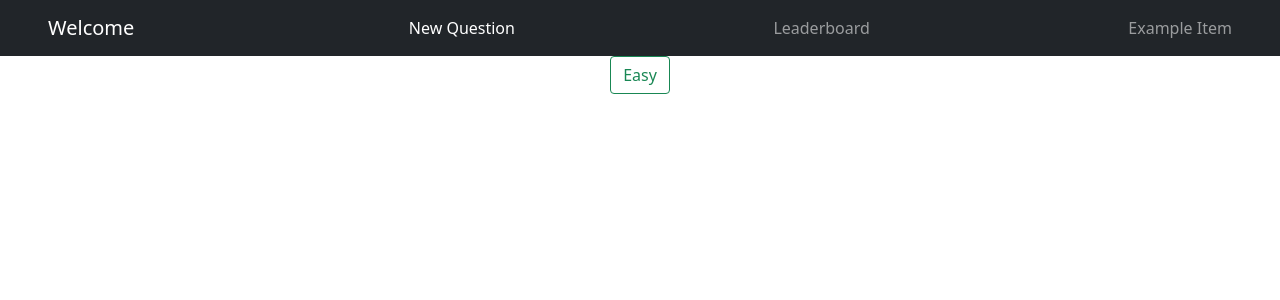
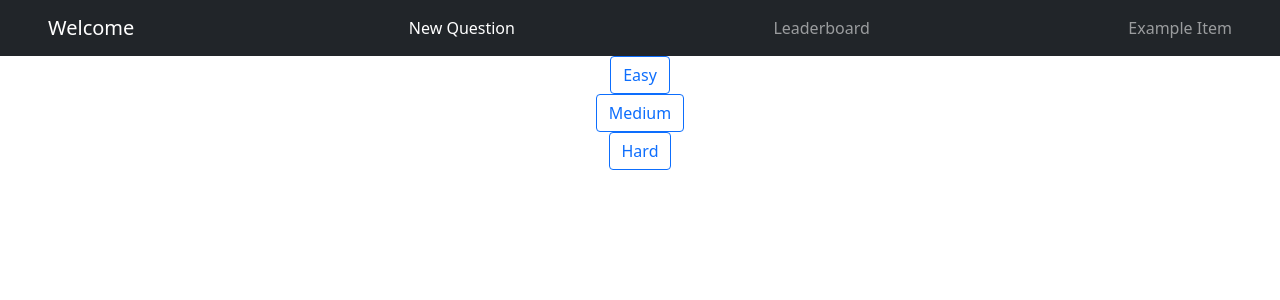
Before and after one commit to CGreenup/Project2-Trivia-Bird-Frontend, a React (Create React App) app: page /game in a window 1280 px wide. Shown: the top 300 px of the page. Built offline with nearby package versions, Linux system fonts and the light colour scheme.

Commit message:
added a mapping for buttons for each difficulty

```diff
--- a/src/components/DifficultySelector.tsx
+++ b/src/components/DifficultySelector.tsx
@@ -7,8 +7,14 @@ const DifficultySelector:React.FC<unknown> = () => {
     const difficulties:string[] = ["Easy", "Medium", "Hard"];
 
     return(<div>
-        <DifficultyButton difficulty='Easy' bootstrapColor='success' onClick = {() => {getQuestion('Hard')}}></DifficultyButton>
+        {mapButtons(difficulties)}
     </div>)
 }
 
+const mapButtons = (difficulties: string[]) => (
+    difficulties.map((difficultySetting: string) => (
+        <DifficultyButton key={difficultySetting} difficulty={difficultySetting} bootstrapColor="primary" onClick = {() => getQuestion(difficultySetting)} />
+    ))
+)
+
 export default DifficultySelector
--- a/src/models/question.ts
+++ b/src/models/question.ts
@@ -4,6 +4,6 @@ export class question {
         public difficulty:string,
         public question: string,
         public correctAnswer: string,
-        public incorrectAnswers: string)
+        public answers: Array<string>)
         {}
 }
--- a/src/router/AppRoutes.tsx
+++ b/src/router/AppRoutes.tsx
@@ -25,17 +25,16 @@ const AppRoutes:React.FC<unknown> = (props) =>{
                 </div>
             )}}/>
 
-            <Route path = '/game' render = { () => {return <DifficultyButton
+            <Route path = '/game' component={DifficultySelector}/>
+
+            <Route path = '/leaderboard' component={LeaderBoard}/>
+
+            <Route path = '/example' render = { () => {return <DifficultyButton
                     difficulty='Easy'
                     bootstrapColor="success"
                     onClick = {() => {console.log("button clicked")}}
-                    />
-                }
-            }/>
-
-            <Route path = '/leaderboard' component={LeaderBoard}/>
-
-            <Route path = '/example' component={DifficultySelector} />
+                    />}
+                }/>
         </Switch>
     );
 }
```
